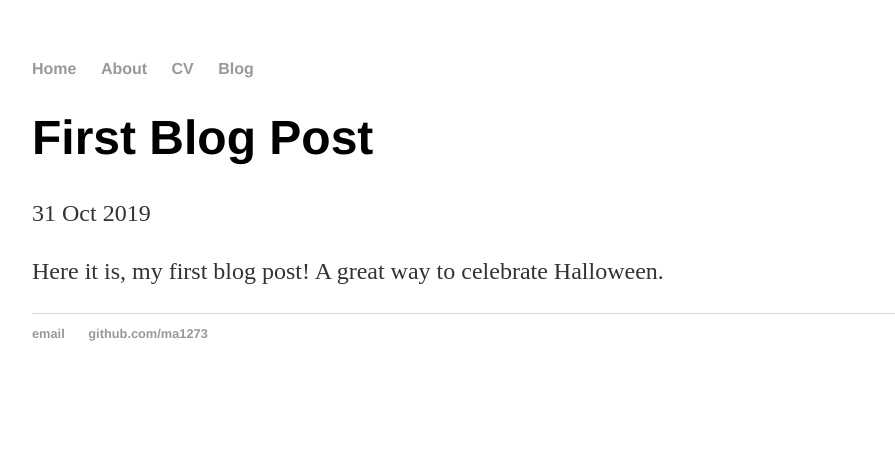
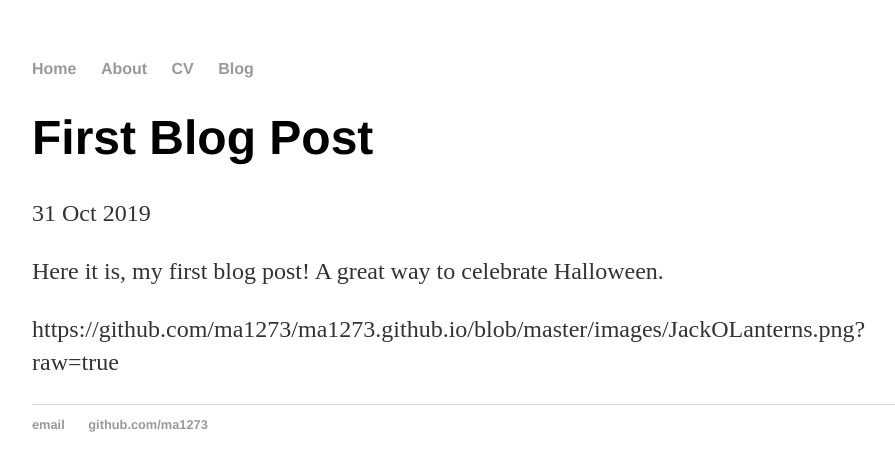
Before and after one commit to ma1273/ma1273.github.io, a Jekyll site: the page built from _posts/2019-10-31-first-post.md, in a window 1280 px wide. Shown: the top 471 px of the page, without its empty margins (160-1055 px from the left). Built offline with Jekyll 4.4.1, drawn with Linux system fonts in a browser that asks for light colours; Markdown is read by kramdown in place of the engine named in the settings; part of the change alters nothing that is shown.

Commit message:
Update 2019-10-31-first-post.md

```diff
--- a/_posts/2019-10-31-first-post.md
+++ b/_posts/2019-10-31-first-post.md
@@ -5,3 +5,5 @@ data: 2019-10-31
 ---
 
 Here it is, my first blog post!  A great way to celebrate Halloween.
+
+https://github.com/ma1273/ma1273.github.io/blob/master/images/JackOLanterns.png?raw=true
```
